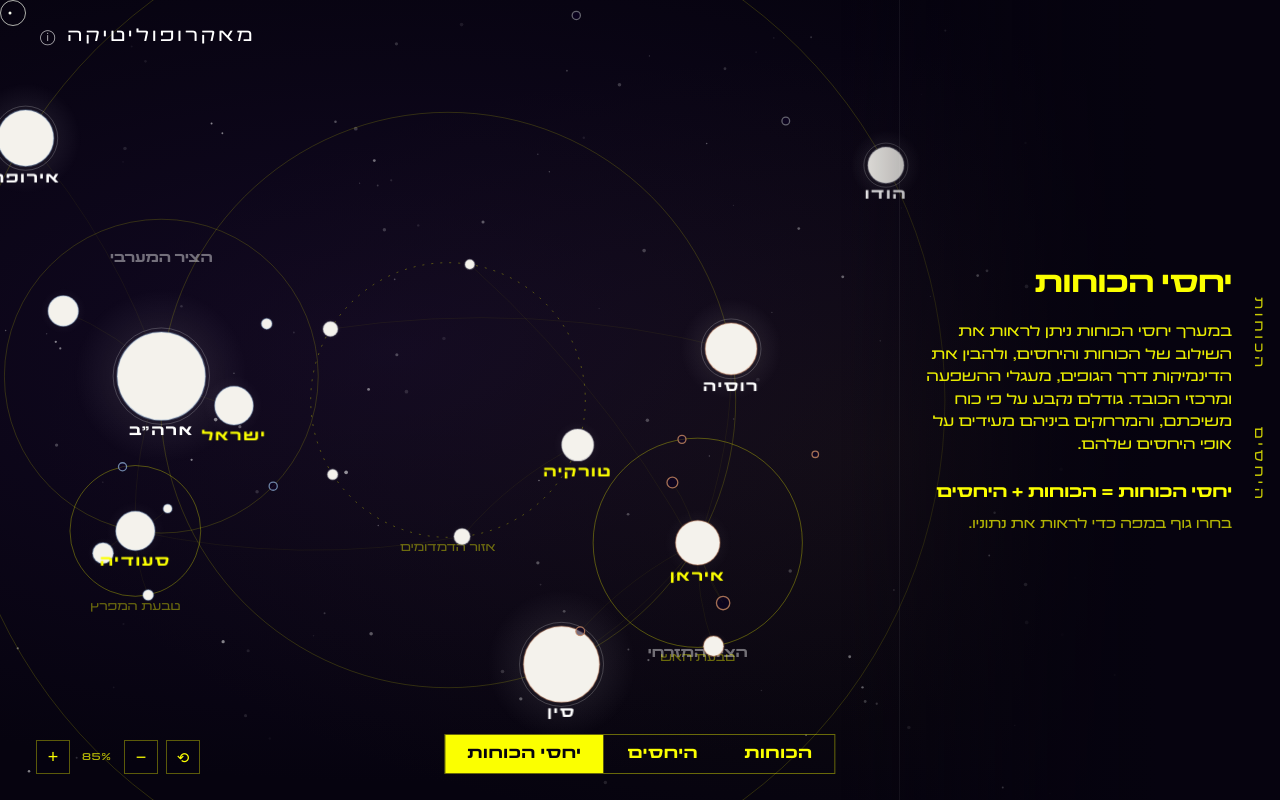
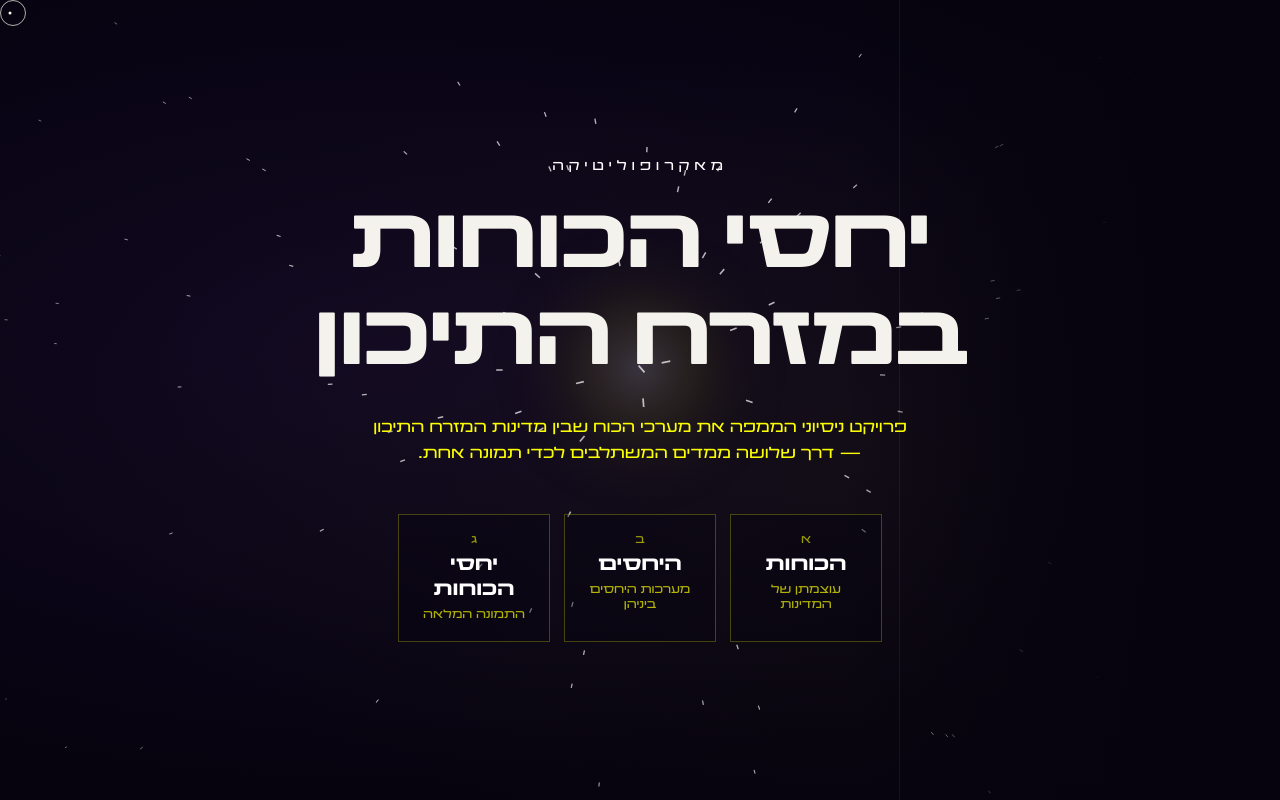
Before and after one commit to adamfargeonx/macropolitics, a React (Vite) app: page / in a window 1280 px wide. Built offline with nearby package versions, Linux system fonts and the light colour scheme.

Commit message:
feat: home/intro front door (gravity-well particle hero, title + intro, 3-lens entry, logo returns home)

```diff
--- a/src/App.tsx
+++ b/src/App.tsx
@@ -1,11 +1,13 @@
 import { useState } from 'react'
+import HomeView from './dynamics/HomeView'
 import DynamicsView from './dynamics/DynamicsView'
 import ForcesView from './dynamics/ForcesView'
 import RelationsView from './dynamics/RelationsView'
 import type { View } from './dynamics/Chrome'
 
 export default function App() {
-  const [view, setView] = useState<View>('dynamics')
+  const [view, setView] = useState<View>('home')
+  if (view === 'home') return <HomeView onView={setView} />
   if (view === 'forces') return <ForcesView view={view} onView={setView} />
   if (view === 'relations') return <RelationsView view={view} onView={setView} />
   return <DynamicsView view={view} onView={setView} />
--- a/src/dynamics/Chrome.tsx
+++ b/src/dynamics/Chrome.tsx
@@ -1,10 +1,10 @@
 // Static page chrome around the field: logo, side panel, right rail, bottom tabs.
 // Kept together (all small, presentational) — split out if any grows past ~40 lines.
 
-export function Header() {
+export function Header({ onHome }: { onHome?: () => void }) {
   return (
     <header className="hdr">
-      <span className="hdr__logo">מאקרופוליטיקה</span>
+      <button className="hdr__logo" onClick={onHome} aria-label="דף הבית">מאקרופוליטיקה</button>
       <span className="hdr__info" aria-hidden>ⓘ</span>
     </header>
   )
@@ -91,7 +91,7 @@ export function RightRail() {
   )
 }
 
-export type View = 'forces' | 'relations' | 'dynamics'
+export type View = 'home' | 'forces' | 'relations' | 'dynamics'
 const TABS: { he: string; view: View; ready?: boolean }[] = [
   { he: 'הכוחות', view: 'forces', ready: true },
   { he: 'היחסים', view: 'relations', ready: true },
--- a/src/dynamics/DynamicsView.tsx
+++ b/src/dynamics/DynamicsView.tsx
@@ -60,7 +60,7 @@ export default function DynamicsView({ view, onView }: { view: View; onView: (v:
       <canvas ref={canvasRef} className="field" />
       {ready && <LabelLayer engine={engineRef.current} />}
       {!selected && <HoverReadout id={hover.id} screen={hover.screen} />}
-      <Header />
+      <Header onHome={() => onView('home')} />
       <SidePanel detail={detail} onClose={() => engineRef.current?.clearSelection()} />
       <RightRail />
       <TabBar view={view} onView={onView} />
--- a/src/dynamics/ForcesView.tsx
+++ b/src/dynamics/ForcesView.tsx
@@ -96,7 +96,7 @@ export default function ForcesView({ view, onView }: { view: View; onView: (v: V
           )
         })}
       </div>
-      <Header />
+      <Header onHome={() => onView('home')} />
       {selected ? (
         <SidePanel detail={detail} onClose={() => setSelected(null)} />
       ) : (
--- /dev/null
+++ b/src/dynamics/HomeView.tsx
@@ -0,0 +1,93 @@
+import { useEffect, useRef, type RefObject } from 'react'
+import { CustomCursor } from './CustomCursor'
+import type { View } from './Chrome'
+
+const TAU = Math.PI * 2
+
+// Gravity-well hero: light streaks spiral inward to a luminous core (echoes the original home).
+function useGravityWell(canvasRef: RefObject<HTMLCanvasElement | null>) {
+  useEffect(() => {
+    const cv = canvasRef.current; if (!cv) return
+    const ctx = cv.getContext('2d')!
+    const dpr = Math.min(2, window.devicePixelRatio || 1)
+    let raf = 0, w = 0, h = 0, cx = 0, cy = 0
+    type P = { x: number; y: number; px: number; py: number; vx: number; vy: number; b: number }
+    let ps: P[] = []
+    const spawn = (): P => {
+      const ang = Math.random() * TAU
+      const r = Math.max(w, h) * (0.55 + Math.random() * 0.5)
+      const x = cx + Math.cos(ang) * r, y = cy + Math.sin(ang) * r
+      // mostly inward + slight tangential → spiral
+      const toC = Math.atan2(cy - y, cx - x)
+      const sp = 0.2 + Math.random() * 0.3
+      return { x, y, px: x, py: y, vx: Math.cos(toC + 0.5) * sp, vy: Math.sin(toC + 0.5) * sp, b: 0.3 + Math.random() * 0.6 }
+    }
+    const resize = () => {
+      const r = cv.parentElement!.getBoundingClientRect(); w = r.width; h = r.height; cx = w * 0.5; cy = h * 0.46
+      cv.width = w * dpr; cv.height = h * dpr; cv.style.width = `${w}px`; cv.style.height = `${h}px`
+      ctx.setTransform(dpr, 0, 0, dpr, 0, 0)
+      ps = Array.from({ length: Math.min(420, Math.round((w * h) / 3400)) }, spawn)
+    }
+    resize(); window.addEventListener('resize', resize)
+    let intro = 0
+    const loop = () => {
+      intro = Math.min(1, intro + 0.012)
+      ctx.clearRect(0, 0, w, h)
+      // central glow
+      const g = ctx.createRadialGradient(cx, cy, 0, cx, cy, 150)
+      g.addColorStop(0, `rgba(255,255,255,${0.16 * intro})`); g.addColorStop(0.5, `rgba(251,255,0,${0.04 * intro})`); g.addColorStop(1, 'rgba(0,0,0,0)')
+      ctx.fillStyle = g; ctx.beginPath(); ctx.arc(cx, cy, 150, 0, TAU); ctx.fill()
+      for (const p of ps) {
+        const dx = cx - p.x, dy = cy - p.y, d2 = dx * dx + dy * dy
+        const d = Math.sqrt(d2) || 1
+        const a = 26 / (d2 + 2200) // gravity (stronger near centre)
+        p.vx += (dx / d) * a * d; p.vy += (dy / d) * a * d
+        p.vx *= 0.99; p.vy *= 0.99
+        p.px = p.x; p.py = p.y; p.x += p.vx; p.y += p.vy
+        const speed = Math.hypot(p.vx, p.vy)
+        const near = 1 - Math.min(1, d / (Math.max(w, h) * 0.5))
+        ctx.strokeStyle = `rgba(255,255,255,${Math.min(0.7, (0.12 + speed * 0.5) * p.b) * intro})`
+        ctx.lineWidth = 0.6 + near * 1.2
+        ctx.beginPath(); ctx.moveTo(p.px, p.py); ctx.lineTo(p.x, p.y); ctx.stroke()
+        if (d < 14) Object.assign(p, spawn())
+      }
+      raf = requestAnimationFrame(loop)
+    }
+    loop()
+    return () => { cancelAnimationFrame(raf); window.removeEventListener('resize', resize) }
+  }, [canvasRef])
+}
+
+const LENSES: { view: View; he: string; sub: string }[] = [
+  { view: 'forces', he: 'הכוחות', sub: 'עוצמתן של המדינות' },
+  { view: 'relations', he: 'היחסים', sub: 'מערכות היחסים ביניהן' },
+  { view: 'dynamics', he: 'יחסי הכוחות', sub: 'התמונה המלאה' },
+]
+
+export default function HomeView({ onView }: { onView: (v: View) => void }) {
+  const canvasRef = useRef<HTMLCanvasElement>(null)
+  useGravityWell(canvasRef)
+  return (
+    <div className="stage home" dir="rtl">
+      <canvas ref={canvasRef} className="field" />
+      <div className="home__content">
+        <span className="home__eyebrow">מאקרופוליטיקה</span>
+        <h1 className="home__title">יחסי הכוחות<br />במזרח התיכון</h1>
+        <p className="home__intro">
+          פרויקט ניסיוני הממפה את מערכי הכוח שבין מדינות המזרח התיכון — דרך שלושה ממדים
+          המשתלבים לכדי תמונה אחת.
+        </p>
+        <nav className="home__lenses" aria-label="כניסה">
+          {LENSES.map((l, i) => (
+            <button key={l.view} className="home__lens" style={{ animationDelay: `${0.15 + i * 0.12}s` }} onClick={() => onView(l.view)}>
+              <span className="home__lens-num">{['א', 'ב', 'ג'][i]}</span>
+              <span className="home__lens-he">{l.he}</span>
+              <span className="home__lens-sub">{l.sub}</span>
+            </button>
+          ))}
+        </nav>
+      </div>
+      <CustomCursor active={false} />
+    </div>
+  )
+}
--- a/src/dynamics/RelationsView.tsx
+++ b/src/dynamics/RelationsView.tsx
@@ -117,7 +117,7 @@ export default function RelationsView({ view, onView }: { view: View; onView: (v
         )}
       </div>
 
-      <Header />
+      <Header onHome={() => onView('home')} />
       {hoveredPoint ? (
         <aside className="panel panel--detail" dir="rtl">
           <h1 className="panel__title">{hoveredPoint.e.he}</h1>
--- a/src/index.css
+++ b/src/index.css
@@ -166,7 +166,7 @@ body {
   position: absolute; top: 26px; left: 40px; z-index: 6;
   display: flex; align-items: center; gap: 12px;
 }
-.hdr__logo { color: var(--white); font-size: 18px; letter-spacing: 0.18em; }
+.hdr__logo { color: var(--white); font-size: 18px; letter-spacing: 0.18em; background: none; border: none; cursor: none; font-family: var(--display); padding: 0; }
 .hdr__info { color: var(--white); opacity: 0.7; font-size: 15px; }
 
 .panel {
@@ -292,7 +292,44 @@ body {
 .rnode--dim { opacity: 0.28; }
 .panel__rel-toward { margin-top: 8px; font-size: 14px; font-weight: 700; color: var(--yellow); opacity: 0.85; }
 
+/* ── Home / intro ──────────────────────────────────────────── */
+.home { cursor: none; }
+.home__content {
+  position: absolute; inset: 0; z-index: 3; pointer-events: none;
+  display: flex; flex-direction: column; align-items: center; justify-content: center;
+  text-align: center; padding: 0 24px;
+}
+.home__content > *, .home__lens { pointer-events: auto; }
+.home__eyebrow {
+  font-size: 14px; letter-spacing: 0.34em; color: var(--white); opacity: 0.55;
+  animation: homeUp 0.8s cubic-bezier(0.16, 1, 0.3, 1) both;
+}
+.home__title {
+  margin-top: 22px; font-size: clamp(40px, 7vw, 92px); font-weight: 900; line-height: 1.08;
+  color: var(--light); letter-spacing: -0.02em;
+  animation: homeUp 0.9s 0.08s cubic-bezier(0.16, 1, 0.3, 1) both;
+}
+.home__intro {
+  margin-top: 24px; max-width: 540px; font-size: 16px; line-height: 1.65;
+  color: var(--yellow); opacity: 0.85;
+  animation: homeUp 0.9s 0.18s cubic-bezier(0.16, 1, 0.3, 1) both;
+}
+.home__lenses { margin-top: 46px; display: flex; gap: 14px; }
+.home__lens {
+  display: flex; flex-direction: column; align-items: center; gap: 5px;
+  width: 152px; padding: 18px 14px; background: rgba(6, 3, 15, 0.4);
+  border: 1px solid rgba(251, 255, 0, 0.25); cursor: none; font-family: var(--display);
+  transition: background 0.2s ease, border-color 0.2s ease, transform 0.2s ease;
+  animation: homeUp 0.7s both cubic-bezier(0.16, 1, 0.3, 1);
+}
+.home__lens:hover { background: rgba(251, 255, 0, 0.08); border-color: var(--yellow); transform: translateY(-3px); }
+.home__lens-num { font-size: 12px; color: var(--yellow); opacity: 0.6; }
+.home__lens-he { font-size: 20px; font-weight: 900; color: var(--white); }
+.home__lens-sub { font-size: 12px; color: var(--yellow); opacity: 0.7; }
+@keyframes homeUp { from { opacity: 0; transform: translateY(18px); } to { opacity: 1; transform: translateY(0); } }
+
 @media (prefers-reduced-motion: reduce) {
   .cursor { transition: none; }
   .lbl { transition: none; }
+  .home__eyebrow, .home__title, .home__intro, .home__lens { animation: none; }
 }
```
